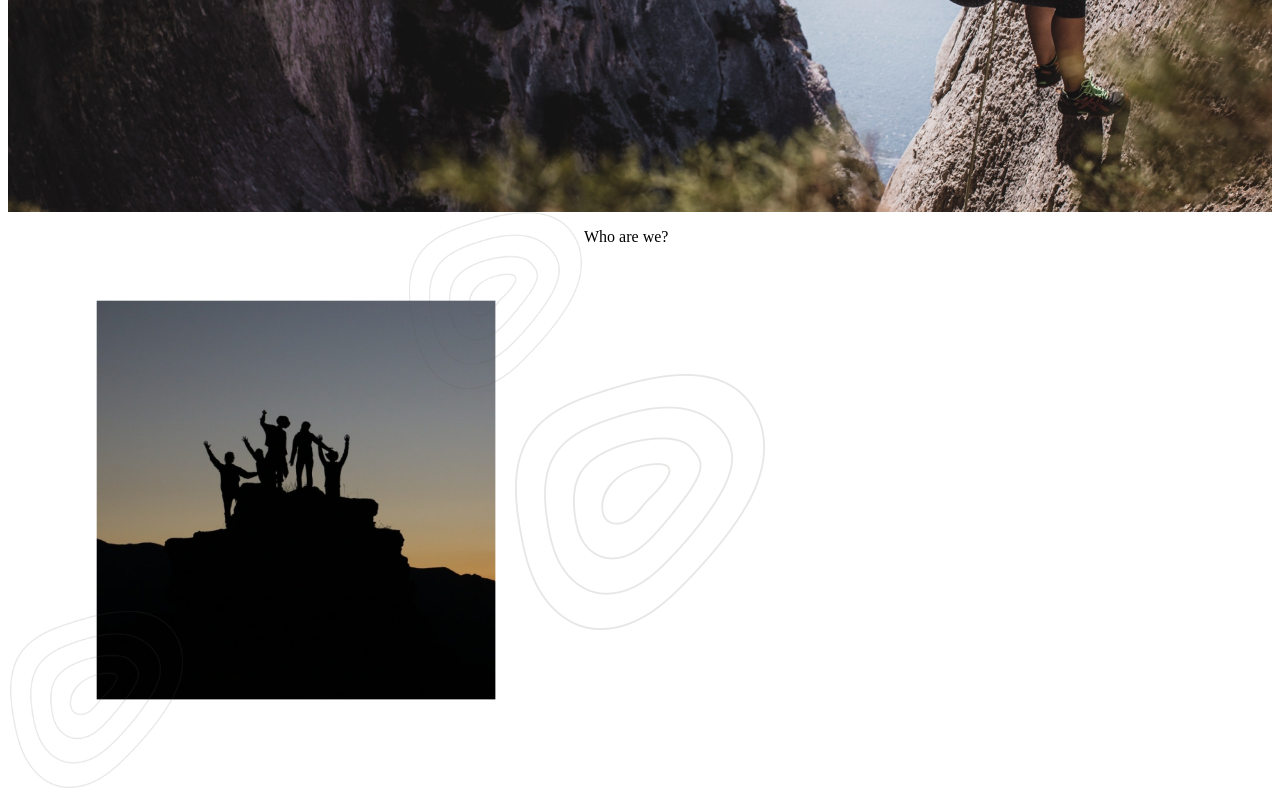
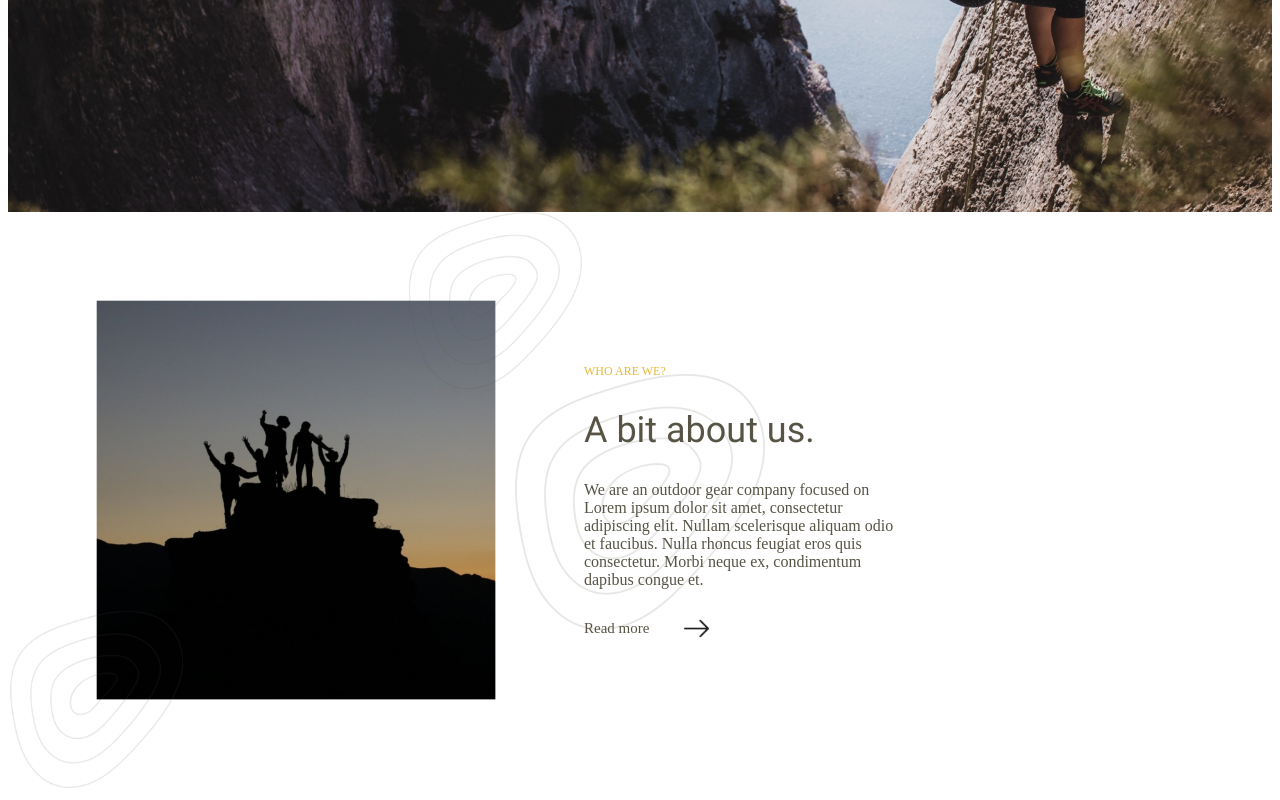
Before and after one commit to Ayubee/test_Work, a website: page www/index.html in a window 1280 px wide. Shown: the part 527-1327 px from the top of the page. Drawn offline with Linux system fonts and the light colour scheme; a web font is replaced by a local one.

Commit message:
aside tugadi

```diff
--- a/package.json
+++ b/package.json
@@ -1,7 +1,7 @@
 {
   "name": "student-scss-pack",
   "version": "1.0.0",
-  "description": "Стартовый репозиторий для студентов",
+  "description": "",
   "main": "index.js",
   "scripts": {
     "start": "gulp"
--- a/src/styles/blocks/_asdie.scss
+++ b/src/styles/blocks/_asdie.scss
@@ -20,4 +20,54 @@
 
 .aside-inner {
     display: flex;
+    align-items: center;
 }
+
+.aside-title {
+    width: 45%;
+}
+
+.aside-subject {
+    font-family: 'Poppins';
+    font-style: normal;
+    font-weight: 400;
+    font-size: 12px;
+    color: #E6B939;
+}
+.aside-caption {
+    color:#575445;
+    font-family: 'Roboto';
+    font-style: normal;
+    font-weight: 400;
+    font-size: 36px;
+}
+
+.asdie-lead {
+    color: #575445;
+    font-family: 'Poppins';
+    font-style: normal;
+    font-weight: 400;
+    font-size: 16px;
+}
+
+.aside-div {
+    width: 50%;
+    display: flex;
+    align-items: center;
+
+    p{
+        color: #575445;
+        font-family: 'Poppins';
+        font-style: normal;
+        font-weight: 400;
+        font-size: 15px;
+
+    };
+
+}
+
+.aside-icon {
+    width: 25px;
+    height: 25px;
+    margin-left: 35px;
+}
--- a/www/index.html
+++ b/www/index.html
@@ -43,9 +43,14 @@
             <div class="aside-inner">
                     <div class="aside-title">
                         <p class="aside-subject">
-                            Who are we?
+                            WHO ARE WE?
                         </p>
-                        <h2></h2>
+                        <h2 class="aside-caption">A bit about us.</h2>
+                        <p class="asdie-lead">We are an outdoor gear company focused on Lorem ipsum dolor sit amet, consectetur adipiscing elit. Nullam scelerisque aliquam odio et faucibus. Nulla rhoncus feugiat eros quis consectetur. Morbi neque ex, condimentum dapibus congue et.</p>
+                        <div class="aside-div">
+                        <p class="aside-subtitle">Read more</p>
+                        <img class="aside-icon" src="img/asdie-icon.png" alt="">
+                    </div>
                     </div>
             </div>
         </div>
```
Also changed, not shown: www/img/asdie-icon.png (added), www/style/style.css.
